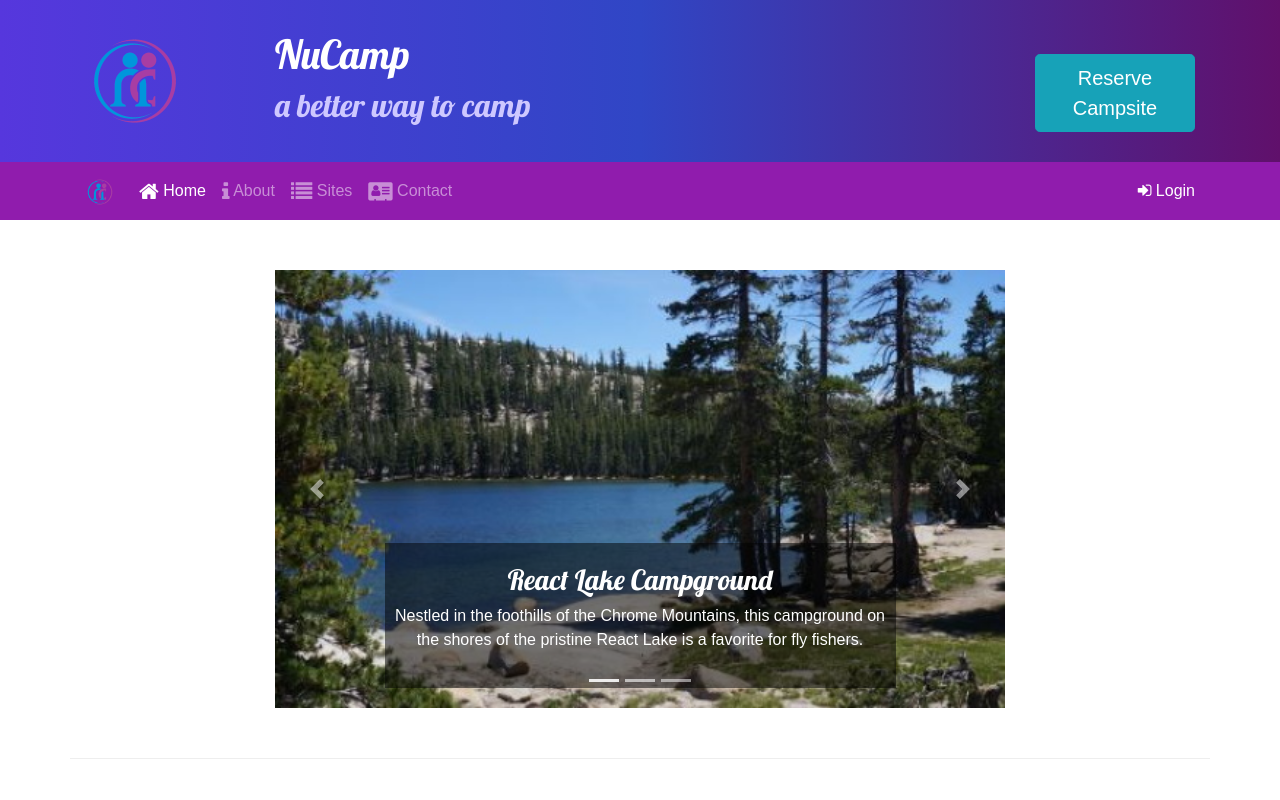
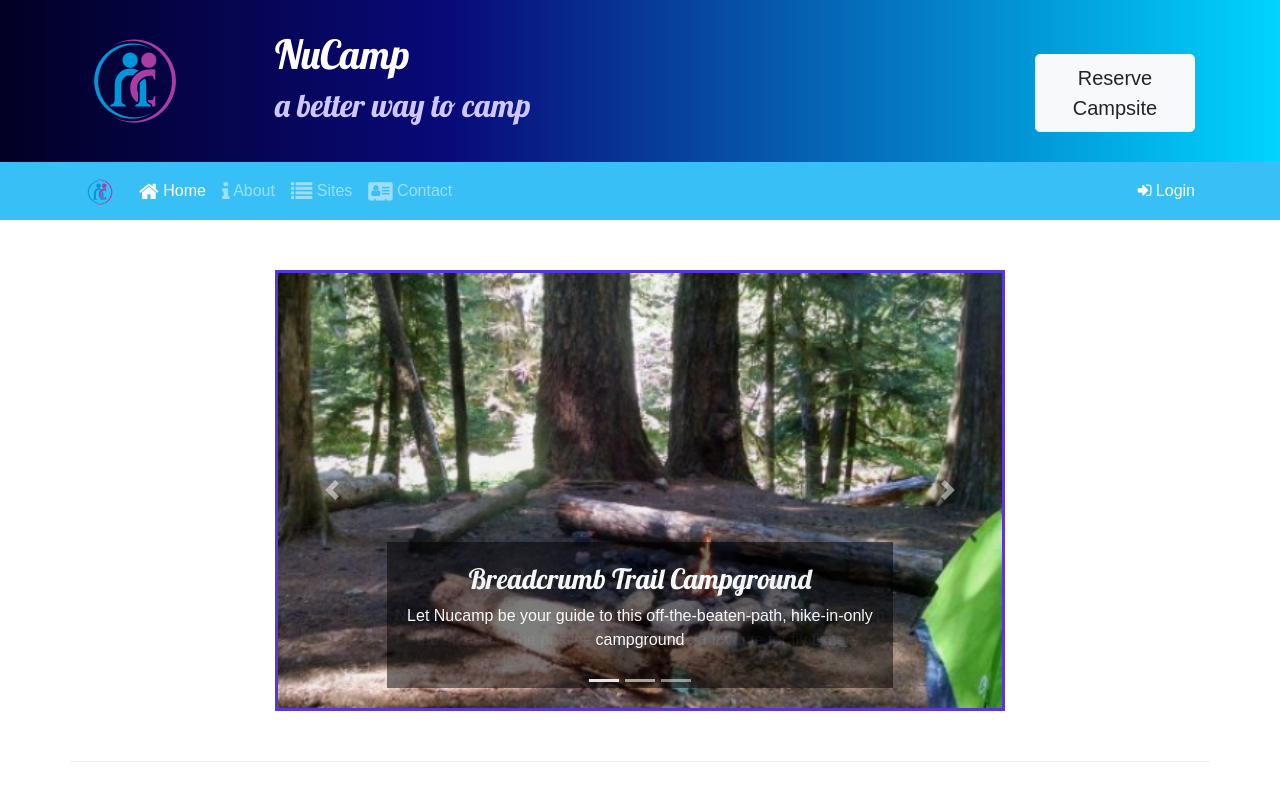
Before and after one commit to karacdev/nucamp-class-files, a website: page index.html in a window 1280 px wide. Shown: the top 800 px of the page. Drawn offline with nearby package versions, Linux system fonts and the light colour scheme.

Commit message:
Change It Up

```diff
--- a/css/styles.css
+++ b/css/styles.css
@@ -21,7 +21,7 @@ header h2{
 
 .jumbotron {
     padding: 30px;
-    background-image: linear-gradient(to right, #5637DD, #3046C5, #60106B);
+    background-image: linear-gradient(90deg, rgba(2,0,36,1) 0%, rgba(9,9,121,1) 35%, rgba(0,212,255,1) 100%);
     color: white;
     margin: 0;
 }
@@ -33,7 +33,7 @@ header h2{
 }
 
 .navbar {
-    background-color: #901CAD;
+    background-color: #38bff5;
 }
 
 
--- a/index.html
+++ b/index.html
@@ -26,7 +26,7 @@
                     <h2>a better way to camp</h2>
                 </div>
                 <div class="col col-r col-md-4 col-xl-2 mt-4">
-                    <a href="#reserveForm" role="button" class="btn btn-lg btn-info" data-toggle="tooltip" data-placement="bottom"
+                    <a href="#reserveForm" role="button" class="btn btn-lg btn-light" data-toggle="tooltip" data-placement="bottom"
                         data-html="true" title="Or call us at <br /><strong>1-206-555-1234</strong>">Reserve Campsite</a>
                 </div>
              </div>
@@ -105,7 +105,7 @@
     <div class="container">
         <div class="row row-content">
             <div class="col-md-8 mx-auto">
-                <div id="homeCarousel" class="carousel-slide" data-ride="carousel">
+                <div id="homeCarousel" class="carousel slide carousel-fade" data-ride="carousel">
                     <ol class="carousel-indicators">
                         <li data-target="#homeCarousel" data-slide-to="0" class="active"></li>
                         <li data-target="#homeCarousel" data-slide-to="1"></li>
```
Also changed, not shown: changeNucamp.png (added).
